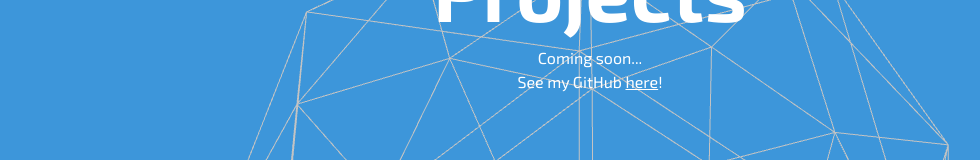
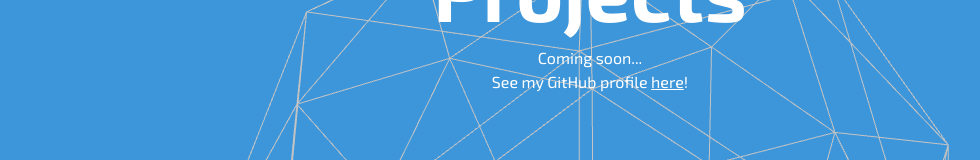
Before and after one commit to ClamEater14/portfolio-site, a React (Vite) app: page /projects in a window 1280 px wide. Shown: the part 124-284 px from the top of the page, without its empty margins (50-1030 px from the left). Built offline with nearby package versions, Linux system fonts and the light colour scheme.

Commit message:
Minor fixes to content

```diff
--- a/src/views/Projects.tsx
+++ b/src/views/Projects.tsx
@@ -17,7 +17,7 @@ function Projects() {
         <Row>
           <Col>
             <p className="text-center m-0">
-              See my GitHub{' '}
+              See my GitHub profile{' '}
               <a
                 className="align-self-center"
                 href="https://github.com/clameater14"
```
